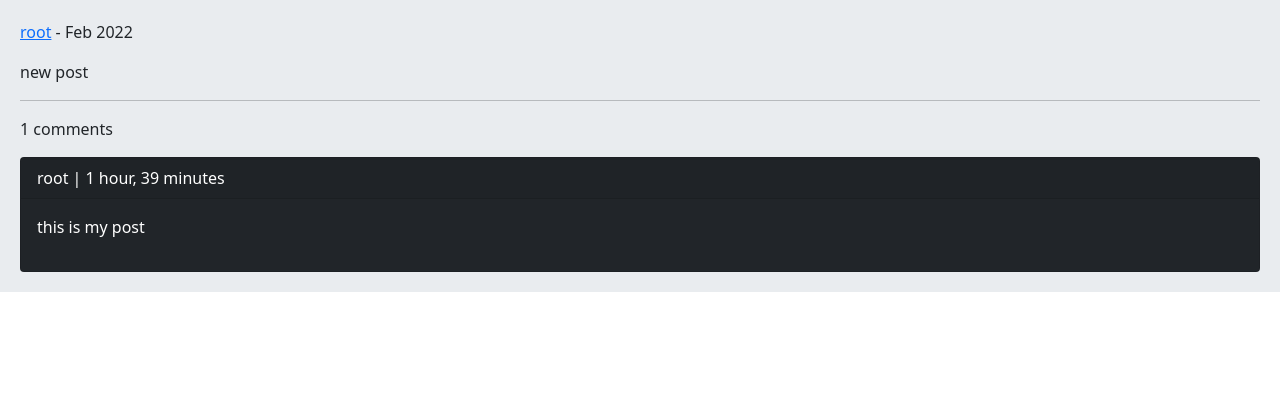
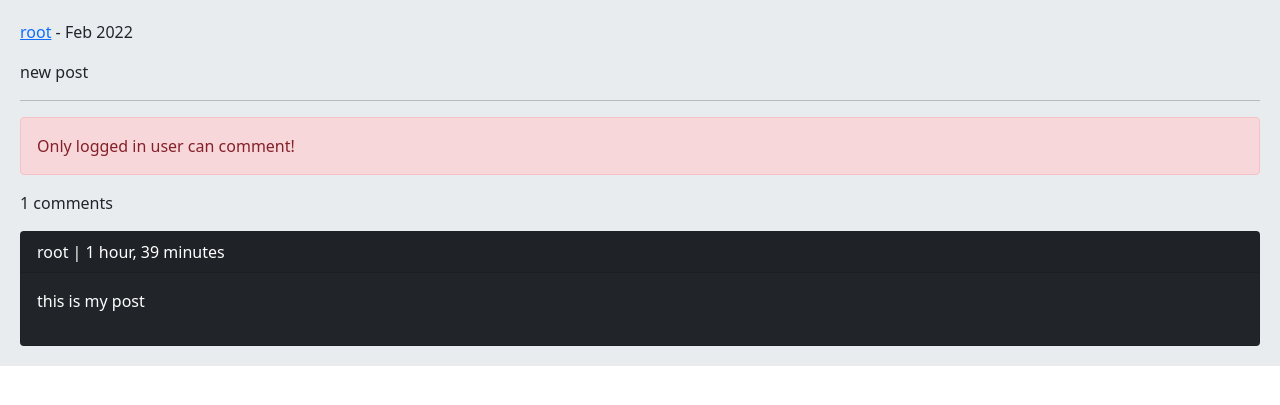
Before and after one commit to Seyyed-Mahdi-Sepahbodi/social_network_with_django, a Django app: a page that uses mySocialNetwork/home/templates/home/detail.html in a window 1280 px wide. Shown: the part 56-461 px from the top of the page. Run offline with Django 4.2, Linux system fonts and the light colour scheme; data comes from the database, SQL or seed files in the repository; both versions use the stored data as it was after the commit.

Commit message:
add create comment view and put a login required decorator for post method using method decorator

```diff
--- a/mySocialNetwork/home/forms.py
+++ b/mySocialNetwork/home/forms.py
@@ -1,8 +1,17 @@
 from django import forms
-from .models import Post
+from .models import Post, Comment
 
 
 class PostCreateUpdateForm(forms.ModelForm):
     class Meta:
         model = Post
         fields = ('body',)
+
+
+class CommentCreateForm(forms.ModelForm):
+    class Meta:
+        model = Comment
+        fields = ['body']
+        widgets = {
+            'body': forms.Textarea(attrs={'class':'form-control'})
+        }
--- a/mySocialNetwork/home/templates/home/detail.html
+++ b/mySocialNetwork/home/templates/home/detail.html
@@ -10,6 +10,19 @@
     <p><a href="{% url 'account:user_profile' post.user.id %}">{{ post.user.username }}</a> - {{ post.updated_at|date:"M Y" }}</p>
     <p>{{ post.body }}</p><hr/>
 
+
+    {% if request.user.is_authenticated %}
+        <form action="" method="post">
+            {% csrf_token %}
+            {{ form.as_p }}
+            <input type="submit" value="Send">
+        </form>
+    {% else %}
+        <p class="alert alert-danger">Only logged in user can comment!</p>
+    {% endif %}
+
+
+
     <p>{{ comments.count }} comments</p>
     {% for comment in comments %}
         <div class="card bg-dark text-white">
--- a/mySocialNetwork/home/views.py
+++ b/mySocialNetwork/home/views.py
@@ -3,8 +3,10 @@ from django.views import View
 from .models import Post
 from django.contrib.auth.mixins import LoginRequiredMixin
 from django.contrib import messages
-from .forms import PostCreateUpdateForm
+from .forms import PostCreateUpdateForm, CommentCreateForm
 from django.utils.text import slugify
+from django.contrib.auth.decorators import login_required
+from django.utils.decorators import method_decorator
 
 # Create your views here.
 
@@ -16,10 +18,26 @@ class HomeView(View):
 
 
 class PostDetailView(View):
-    def get(self, request, post_id, post_slug):
-        post = get_object_or_404(Post, pk=post_id, slug=post_slug)
-        comments = post.pcomments.filter(is_reply=False)
-        return render(request, 'home/detail.html', {'post':post, 'comments':comments})
+    form_class = CommentCreateForm
+
+    def setup(self, request, *args, **kwargs):
+        self.post_instance = get_object_or_404(Post, pk=kwargs['post_id'], slug=kwargs['post_slug'])
+        return super().setup(request, *args, **kwargs)
+
+    def get(self, request, *args, **kwargs):
+        comments = self.post_instance.pcomments.filter(is_reply=False)
+        return render(request, 'home/detail.html', {'post':self.post_instance, 'comments':comments, 'form':self.form_class()})
+
+    @method_decorator(login_required)
+    def post(self, request, *args, **kwargs):
+        form = self.form_class(request.POST)
+        if form.is_valid():
+            new_comment = form.save(commit=False)
+            new_comment.user = request.user
+            new_comment.post = self.post_instance
+            new_comment.save()
+            messages.success(request, 'Your comment submitted successfully.', 'success')
+            return redirect('home:post_detail', self.post_instance.id, self.post_instance.slug)
 
 
 class PostDeleteView(LoginRequiredMixin, View):
```
Also changed, not shown: mySocialNetwork/db.sqlite3.
